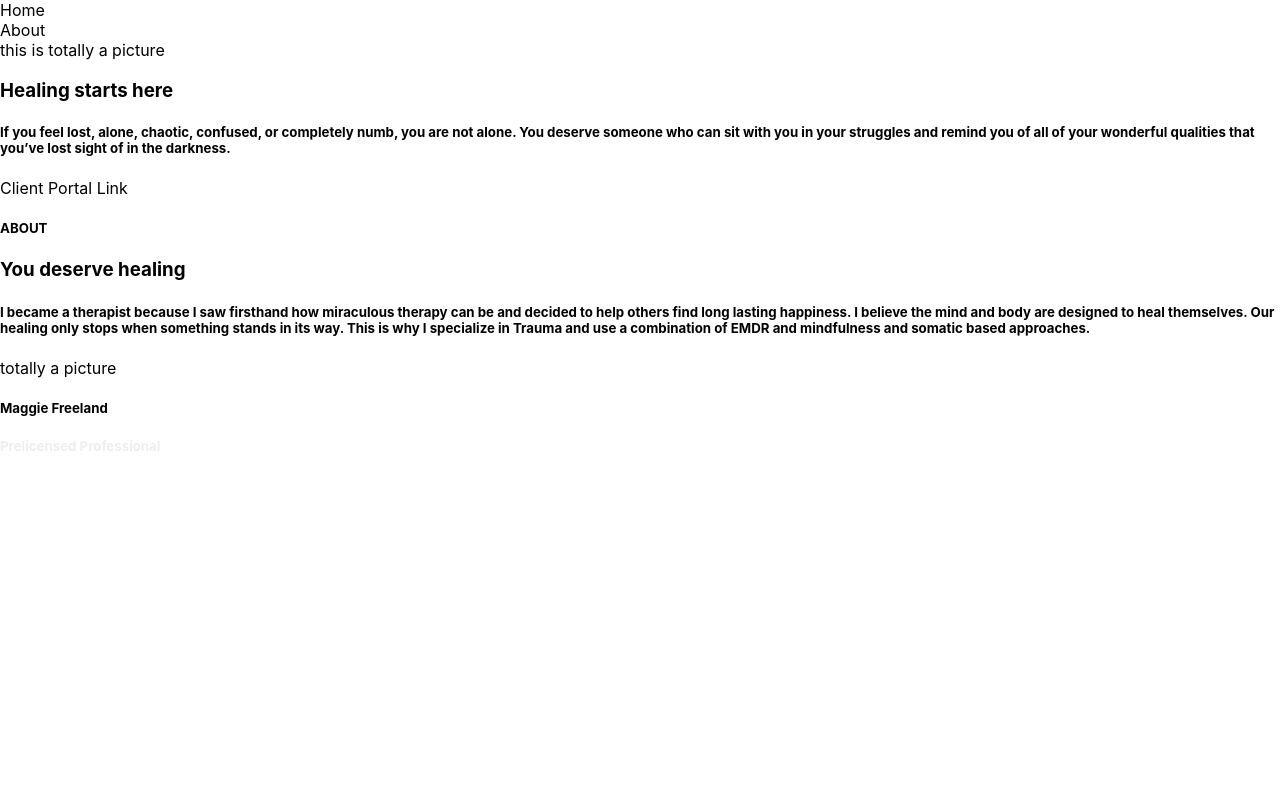
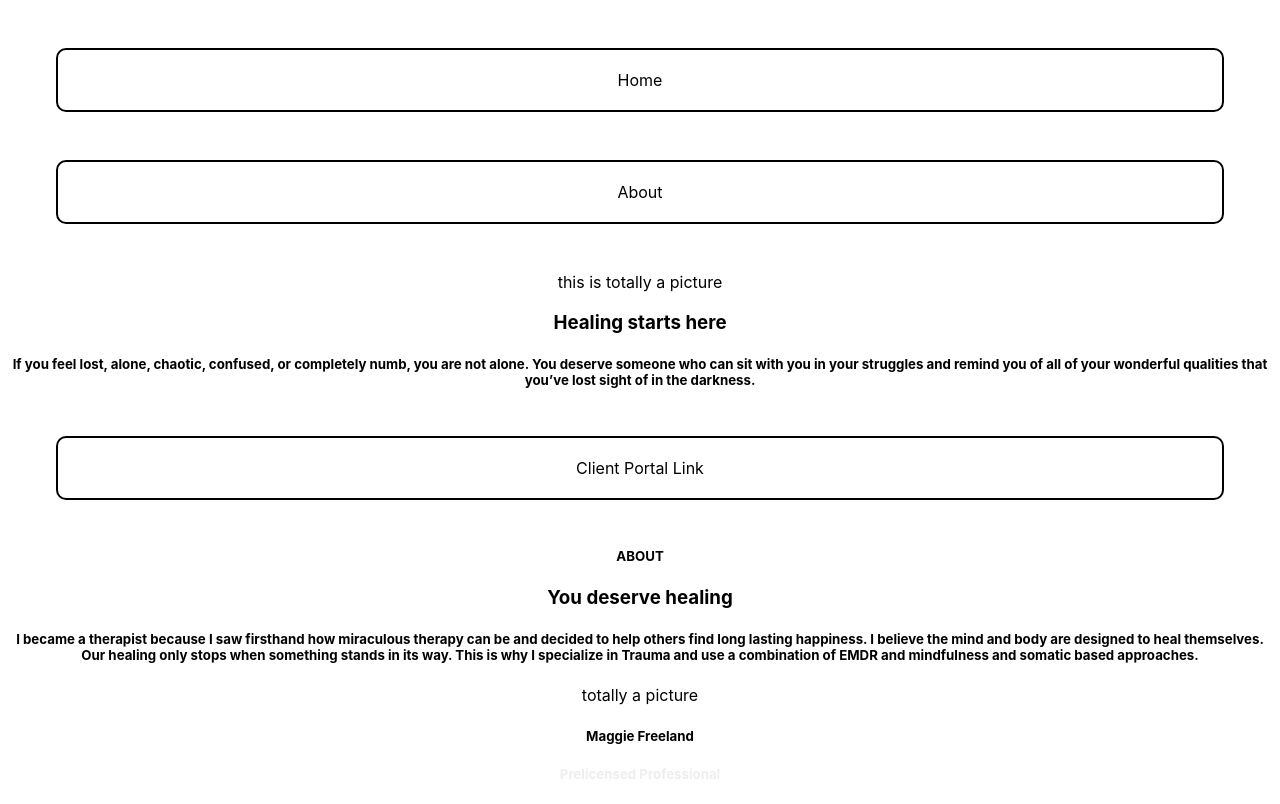
Before and after one commit to ryanMlindner/therasite, a React (Create React App) app: page / in a window 1280 px wide. Built offline with nearby package versions, Linux system fonts and the light colour scheme.

Commit message:
CSS start

```diff
--- a/src/css/index.css
+++ b/src/css/index.css
@@ -1,10 +1,19 @@
 body {
-  margin: 0;
+  margin: 0.25;
   font-family: -apple-system, BlinkMacSystemFont, 'Segoe UI', 'Roboto', 'Oxygen',
     'Ubuntu', 'Cantarell', 'Fira Sans', 'Droid Sans', 'Helvetica Neue',
     sans-serif;
   -webkit-font-smoothing: antialiased;
   -moz-osx-font-smoothing: grayscale;
+  text-align: center;
+}
+
+.button {
+  margin: 3rem;
+  text-align: center;
+  border: 2px solid black;
+  padding: 20px;
+  border-radius: 10px;
 }
 
 code {
```
